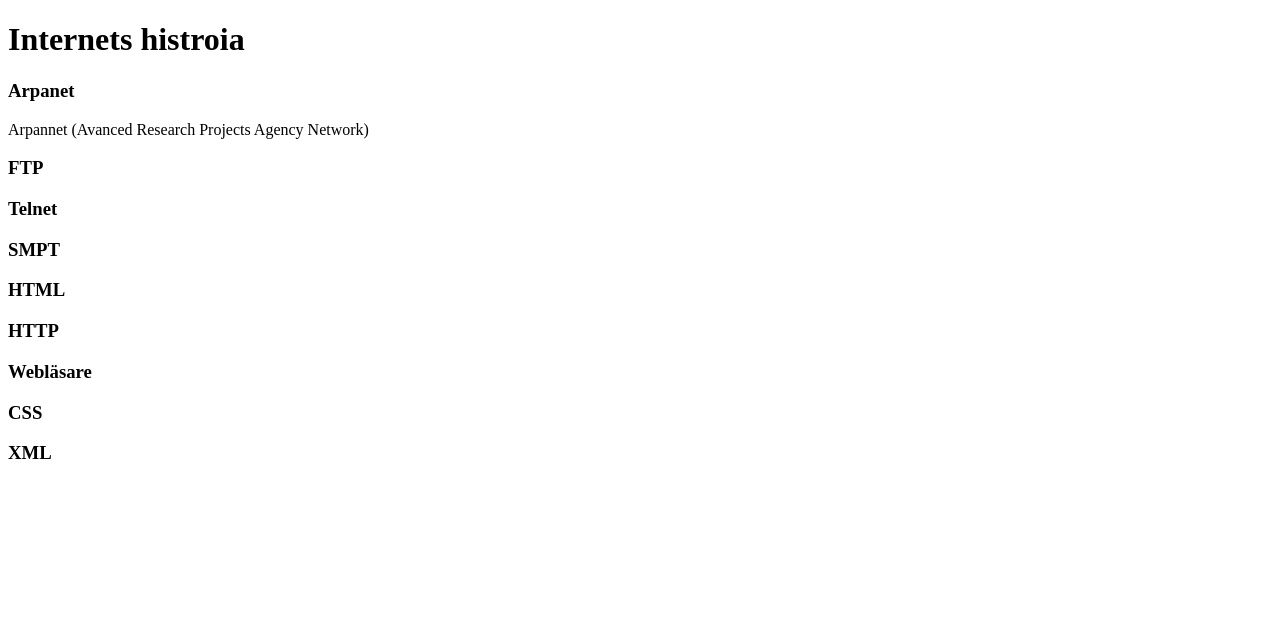
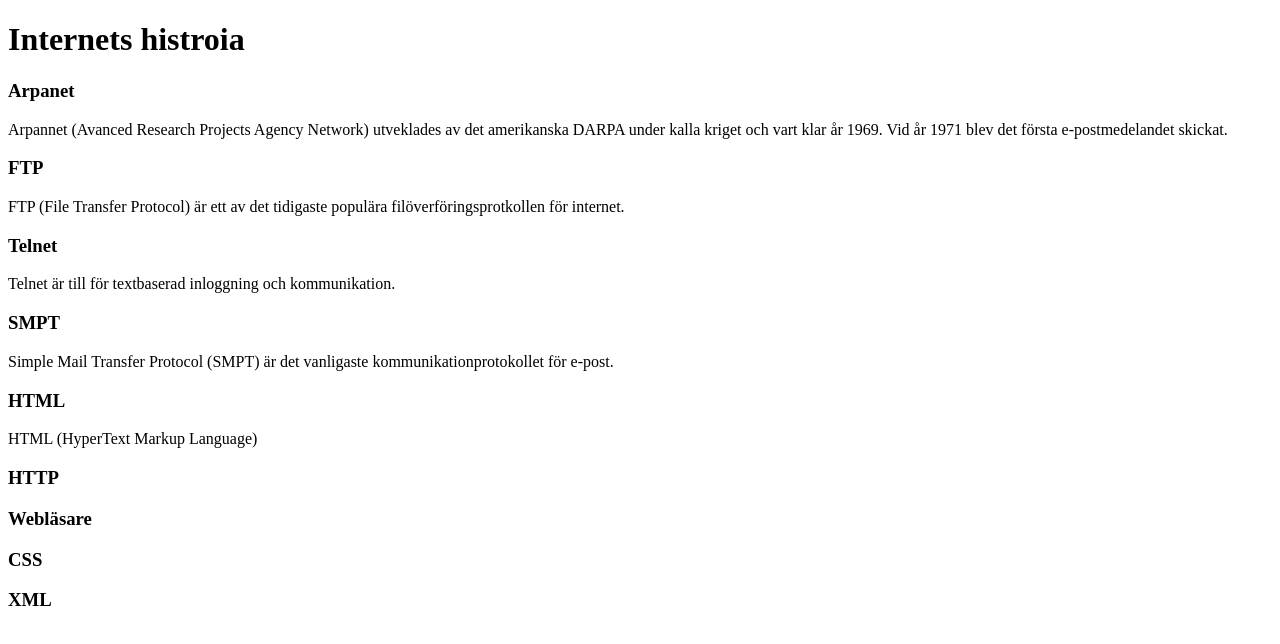
Before and after one commit to N0ah13579/Internets-historia, a plain HTML site: page index.html in a window 1280 px wide. Drawn offline with Linux system fonts and the light colour scheme.

Commit message:
Update index.html

```diff
--- a/index.html
+++ b/index.html
@@ -9,23 +9,23 @@
 
 
 	<h3>Arpanet</h3>
-	<p>Arpannet (Avanced Research Projects Agency Network) </p>
+	<p>Arpannet (Avanced Research Projects Agency Network) utveklades av det amerikanska DARPA under kalla kriget och vart klar år 1969. Vid år 1971 blev det första e-postmedelandet skickat.</p>
 
 
     <h3>FTP</h3>
-    <p></p>
+    <p>FTP (File Transfer Protocol) är ett av det tidigaste populära filöverföringsprotkollen för internet.</p>
 
 
     <h3>Telnet</h3>
-    <p></p>
+    <p>Telnet är till för textbaserad inloggning och kommunikation.</p>
 
 
     <h3>SMPT</h3>
-    <p></p>
+    <p>Simple Mail Transfer Protocol (SMPT) är det vanligaste kommunikationprotokollet för e-post.</p>
 
 
     <h3>HTML</h3>
-    <p></p>
+    <p>HTML (HyperText Markup Language) </p>
 
 
     <h3>HTTP</h3>
```
